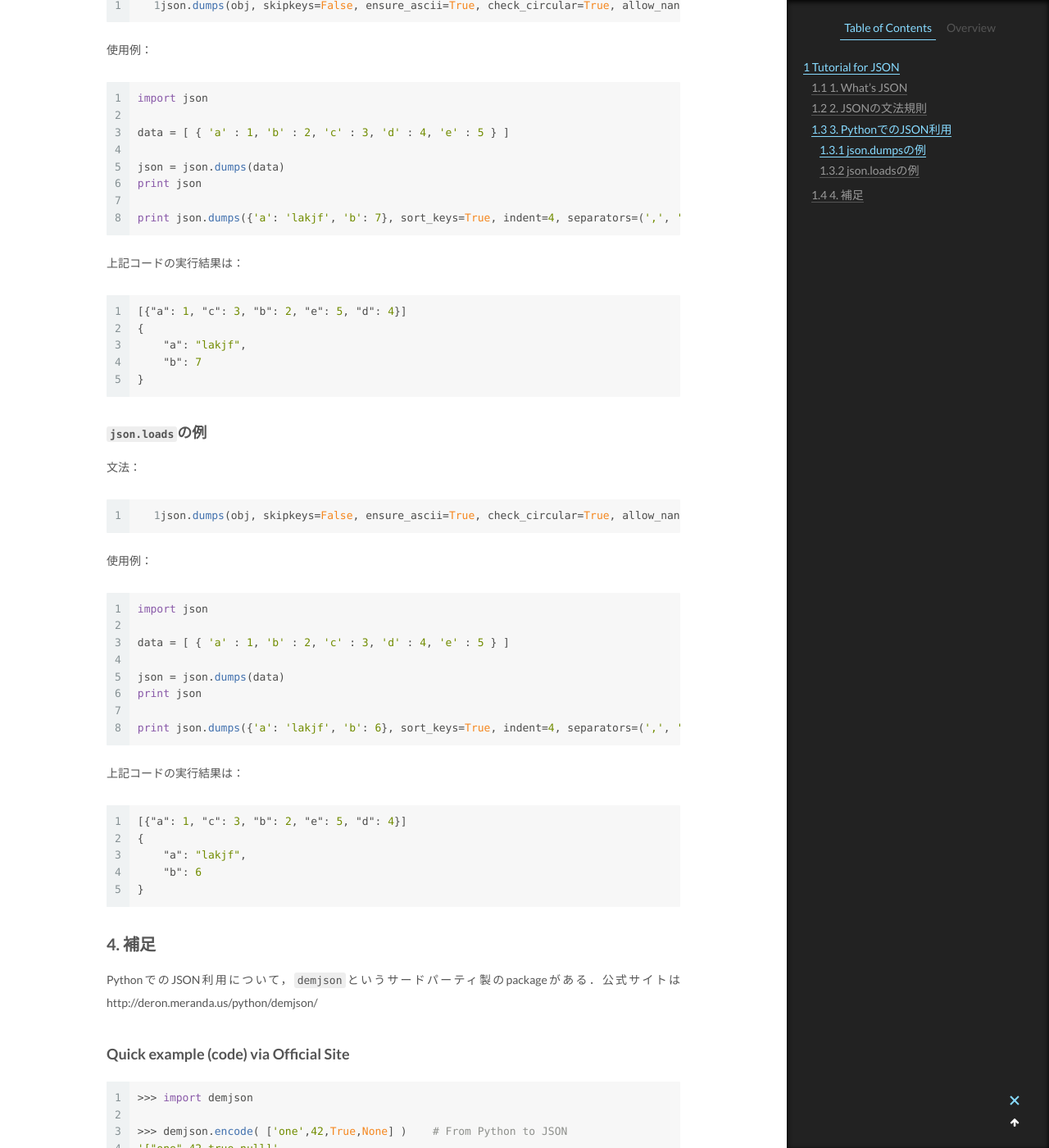
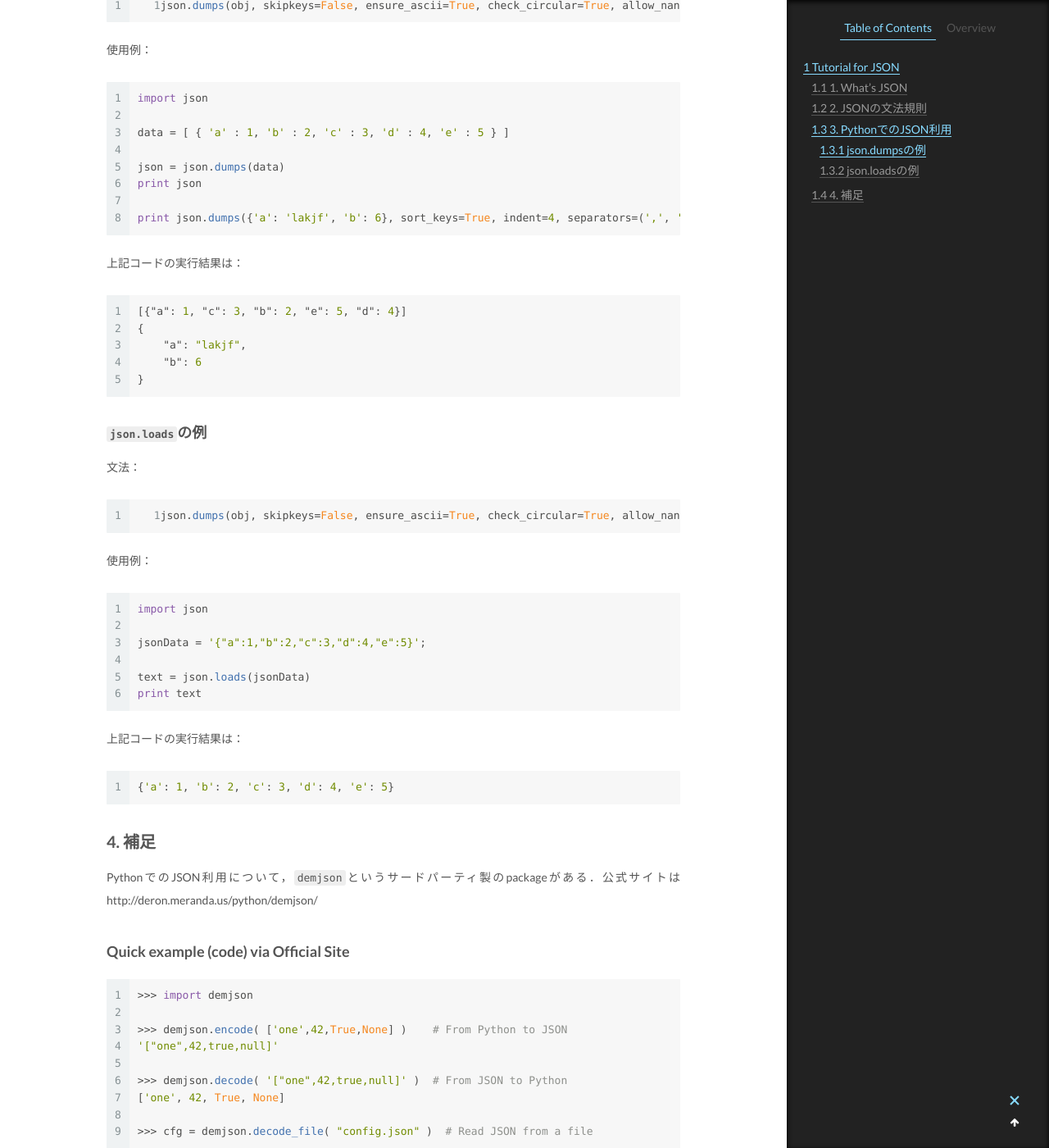
Before and after one commit to JiWang-CIT/My-Blog, a Jekyll site: the page built from _posts/2018-10-26-Tutorial_JSON.md, in a window 1280 px wide and 1400 px high, scrolled down 2403 px. Shown: the whole window at 82% size. Built offline with Jekyll 4.4.1, drawn with Linux system fonts in a browser that asks for light colours.

Commit message:
Update 2018-10-26-Tutorial_JSON.md

````diff
--- a/_posts/2018-10-26-Tutorial_JSON.md
+++ b/_posts/2018-10-26-Tutorial_JSON.md
@@ -85,7 +85,7 @@ data = [ { 'a' : 1, 'b' : 2, 'c' : 3, 'd' : 4, 'e' : 5 } ]
 json = json.dumps(data)
 print json
 
-print json.dumps({'a': 'lakjf', 'b': 7}, sort_keys=True, indent=4, separators=(',', ': '))
+print json.dumps({'a': 'lakjf', 'b': 6}, sort_keys=True, indent=4, separators=(',', ': '))
 ```
 
 上記コードの実行結果は：
@@ -94,7 +94,7 @@ print json.dumps({'a': 'lakjf', 'b': 7}, sort_keys=True, indent=4, separators=('
 [{"a": 1, "c": 3, "b": 2, "e": 5, "d": 4}]
 {
     "a": "lakjf",
-    "b": 7
+    "b": 6
 }
 ```
 
@@ -113,22 +113,16 @@ json.dumps(obj, skipkeys=False, ensure_ascii=True, check_circular=True, allow_na
 ```python
 import json
 
-data = [ { 'a' : 1, 'b' : 2, 'c' : 3, 'd' : 4, 'e' : 5 } ]
+jsonData = '{"a":1,"b":2,"c":3,"d":4,"e":5}';
 
-json = json.dumps(data)
-print json
-
-print json.dumps({'a': 'lakjf', 'b': 6}, sort_keys=True, indent=4, separators=(',', ': '))
+text = json.loads(jsonData)
+print text
 ```
 
 上記コードの実行結果は：
 
-```json
-[{"a": 1, "c": 3, "b": 2, "e": 5, "d": 4}]
-{
-    "a": "lakjf",
-    "b": 6
-}
+```python
+{'a': 1, 'b': 2, 'c': 3, 'd': 4, 'e': 5}
 ```
 
 
````
